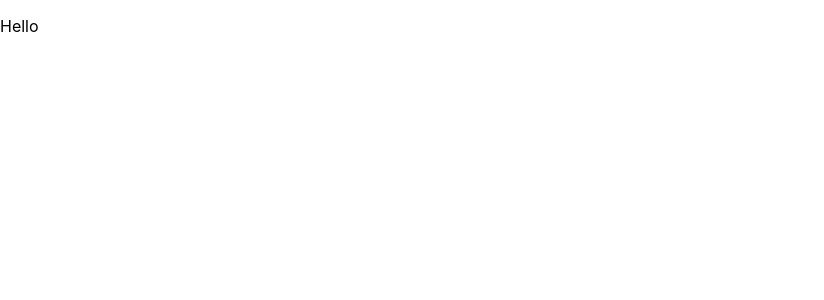
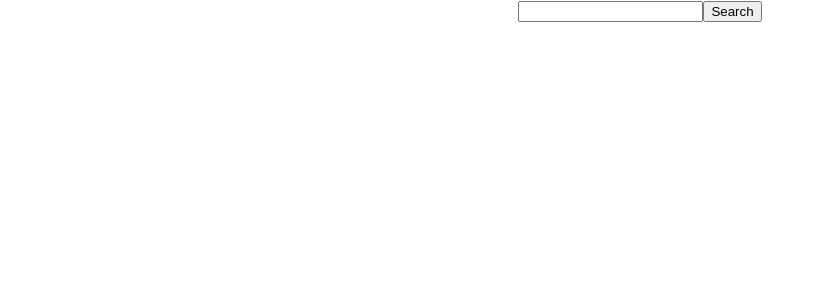
Before and after one commit to MarinaFu/weather-react, a React (Create React App) app: page / in a window 1280 px wide. Shown: the top 300 px of the page, without its empty margins (0-824 px from the left). Built offline with nearby package versions, Linux system fonts and the light colour scheme.

Commit message:
creating search.js

```diff
--- a/src/App.css
+++ b/src/App.css
@@ -1,38 +1,2 @@
 .App {
-  text-align: center;
 }
-
-.App-logo {
-  height: 40vmin;
-  pointer-events: none;
-}
-
-@media (prefers-reduced-motion: no-preference) {
-  .App-logo {
-    animation: App-logo-spin infinite 20s linear;
-  }
-}
-
-.App-header {
-  background-color: #282c34;
-  min-height: 100vh;
-  display: flex;
-  flex-direction: column;
-  align-items: center;
-  justify-content: center;
-  font-size: calc(10px + 2vmin);
-  color: white;
-}
-
-.App-link {
-  color: #61dafb;
-}
-
-@keyframes App-logo-spin {
-  from {
-    transform: rotate(0deg);
-  }
-  to {
-    transform: rotate(360deg);
-  }
-}
--- a/src/App.js
+++ b/src/App.js
@@ -1,5 +1,11 @@
 import React from "react";
+import Search from "./Search";
+import "./App.css";
 
 export default function App() {
-  return <p>Hello</p>;
+  return (
+    <div className="App">
+      <Search />
+    </div>
+  );
 }
--- /dev/null
+++ b/src/Search.css
@@ -0,0 +1,4 @@
+.Search form {
+  margin: 0 auto;
+  text-align: center;
+}
--- /dev/null
+++ b/src/Search.js
@@ -0,0 +1,13 @@
+import React from "react";
+import "./Search.css";
+
+export default function Search() {
+  return (
+    <div className="Search">
+      <form>
+        <input type="search" />
+        <input type="submit" value="Search" />
+      </form>
+    </div>
+  );
+}
```
